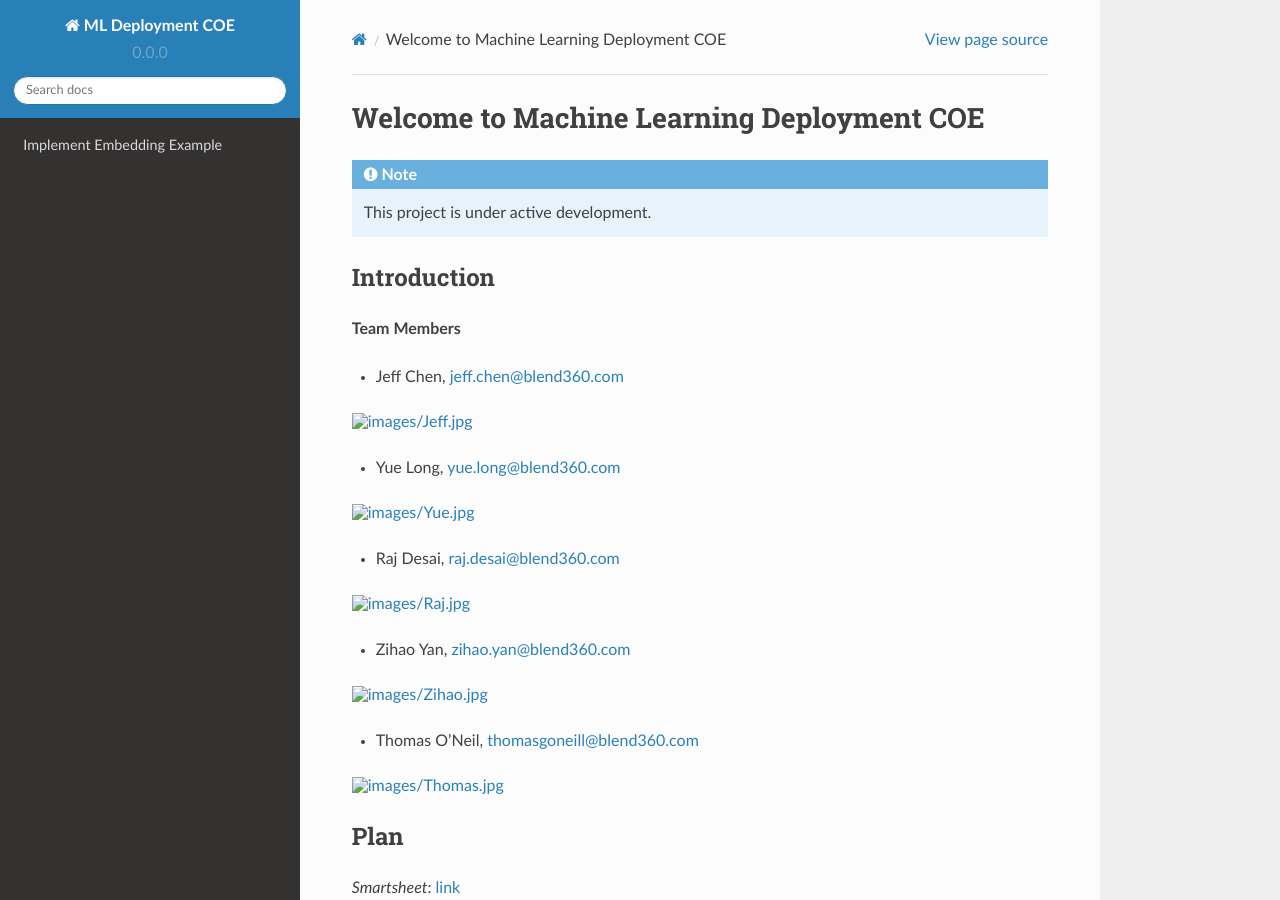
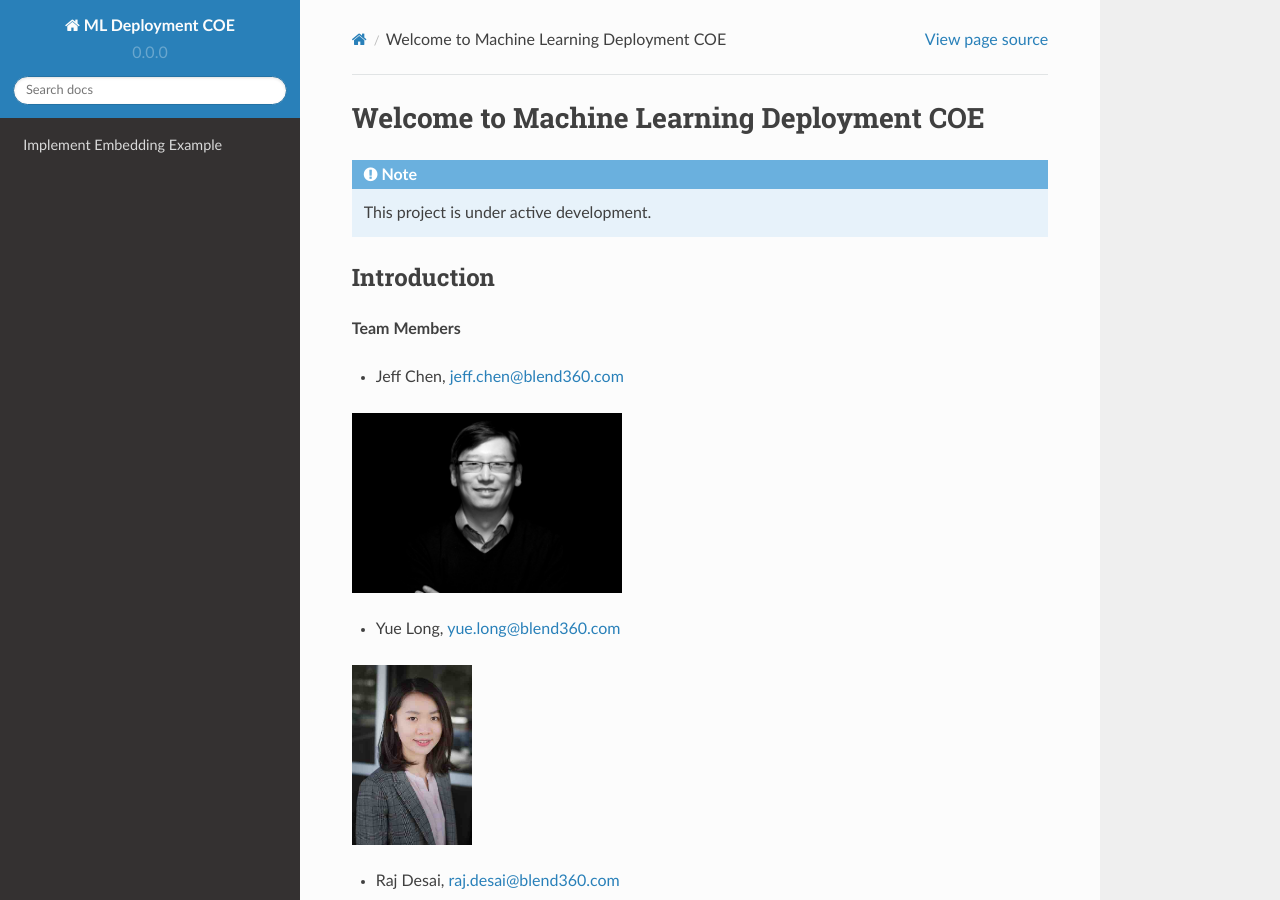
Before and after one commit to bridgecrew-perf6/ml-deployment-coe, a Sphinx documentation site: the page built from docs/source/index.rst, in a window 1280 px wide and 900 px high. Built offline with Sphinx 7.4.7 and the Read the Docs theme 2.0.0, drawn with Linux system fonts in a browser that asks for light colours.

Commit message:
changed to JPG

```diff
--- a/docs/source/index.rst
+++ b/docs/source/index.rst
@@ -12,23 +12,23 @@ Introduction
 
 
 - Jeff Chen, jeff.chen@blend360.com
-.. image:: images/Jeff.jpg
+.. image:: images/Jeff.JPG
    :height: 180px
 
 - Yue Long, yue.long@blend360.com
-.. image:: images/Yue.jpg
+.. image:: images/Yue.JPG
    :height: 180px
 
 - Raj Desai, raj.desai@blend360.com
-.. image:: images/Raj.jpg
+.. image:: images/Raj.JPG
    :height: 180px
 
 - Zihao Yan, zihao.yan@blend360.com
-.. image:: images/Zihao.jpg
+.. image:: images/Zihao.JPG
    :height: 180px
 
 - Thomas O'Neil, thomasgoneill@blend360.com
-.. image:: images/Thomas.jpg
+.. image:: images/Thomas.JPG
    :height: 180px
 
 Plan
```
